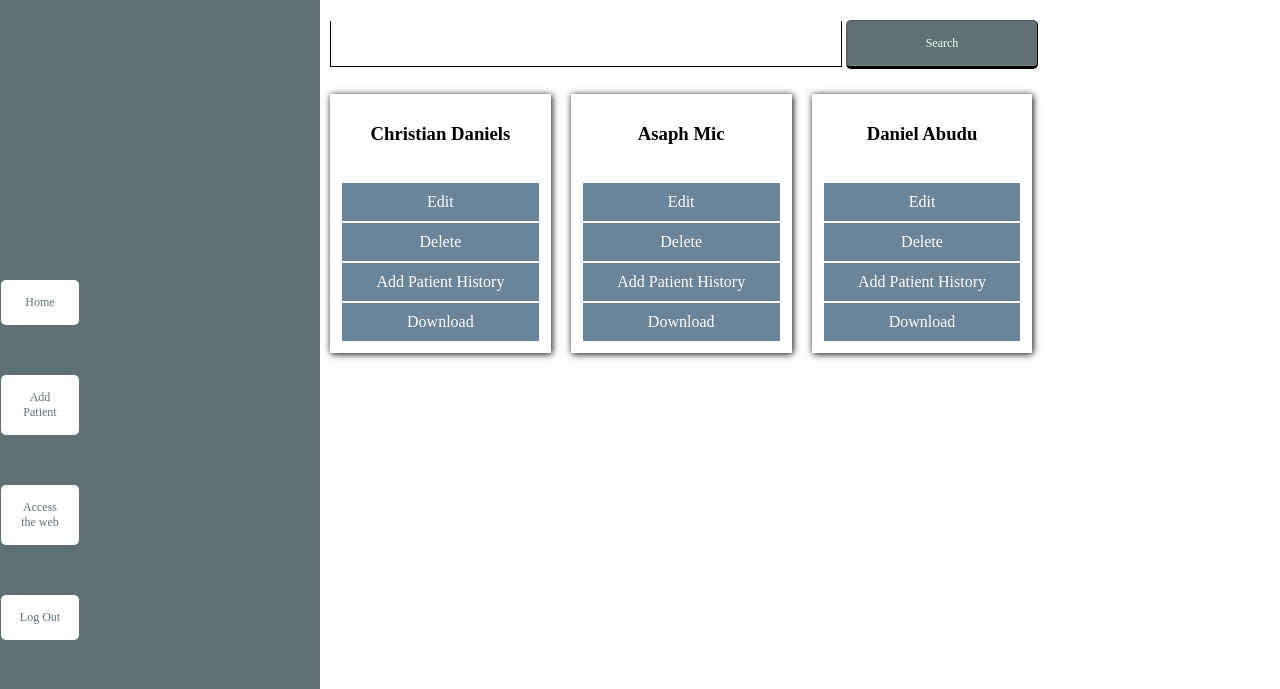
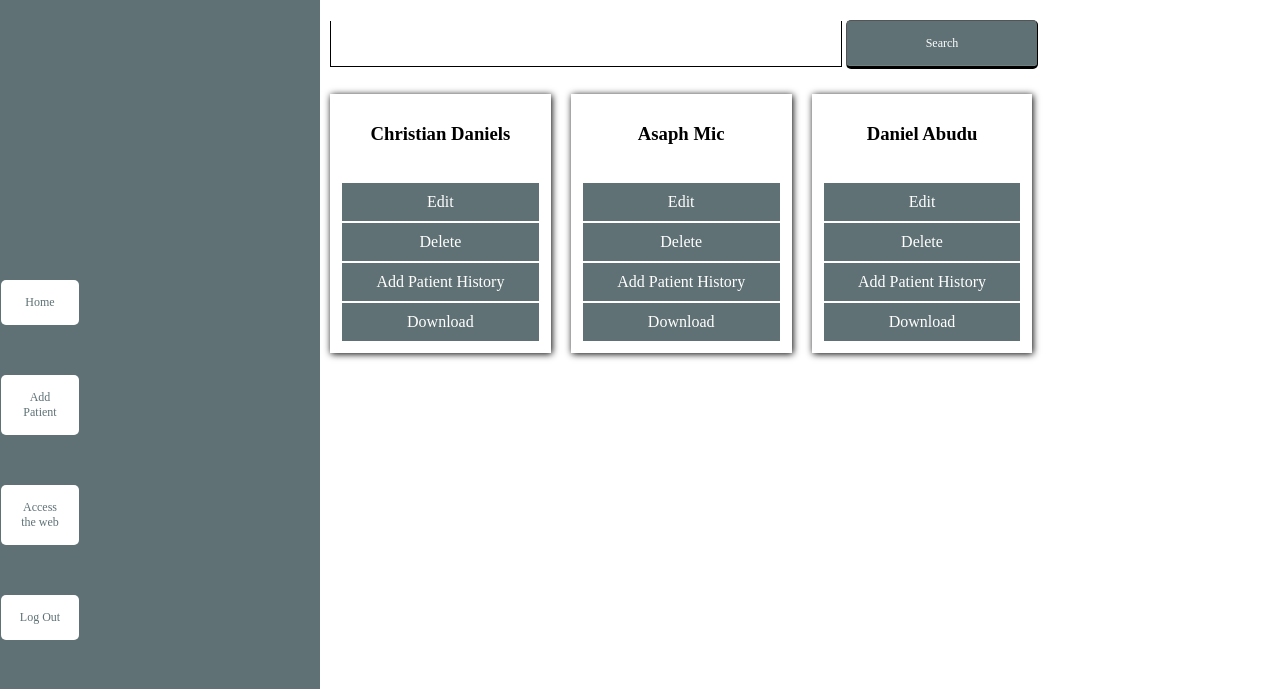
Before and after one commit to BenjaminAlamu/MedicalSystem-CSC405, a PHP site: page /staff.php in a window 1280 px wide. Shown: the part 70-759 px from the top of the page. Run offline with PHP 8.4, Linux system fonts and the light colour scheme; a user stored in the database is signed in; data comes from the database, SQL or seed files in the repository.

Commit message:
Button colour change to match left bar. Remove start session at the beginning of edit staff.

```diff
--- a/css/results.css
+++ b/css/results.css
@@ -29,7 +29,7 @@ a {
     padding: 10px 10px;
     text-align: center;
     text-decoration: none;
-    background-color: #6A8599;
+    background-color: #5F7175;
     color: white;
     margin: 2px;
     /*display: inline-block;*/
--- a/editstaff.php
+++ b/editstaff.php
@@ -1,5 +1,4 @@
 <?php
-  session_start();
   include "inc/database.php";
 
   $id = $_GET['id'];
```
